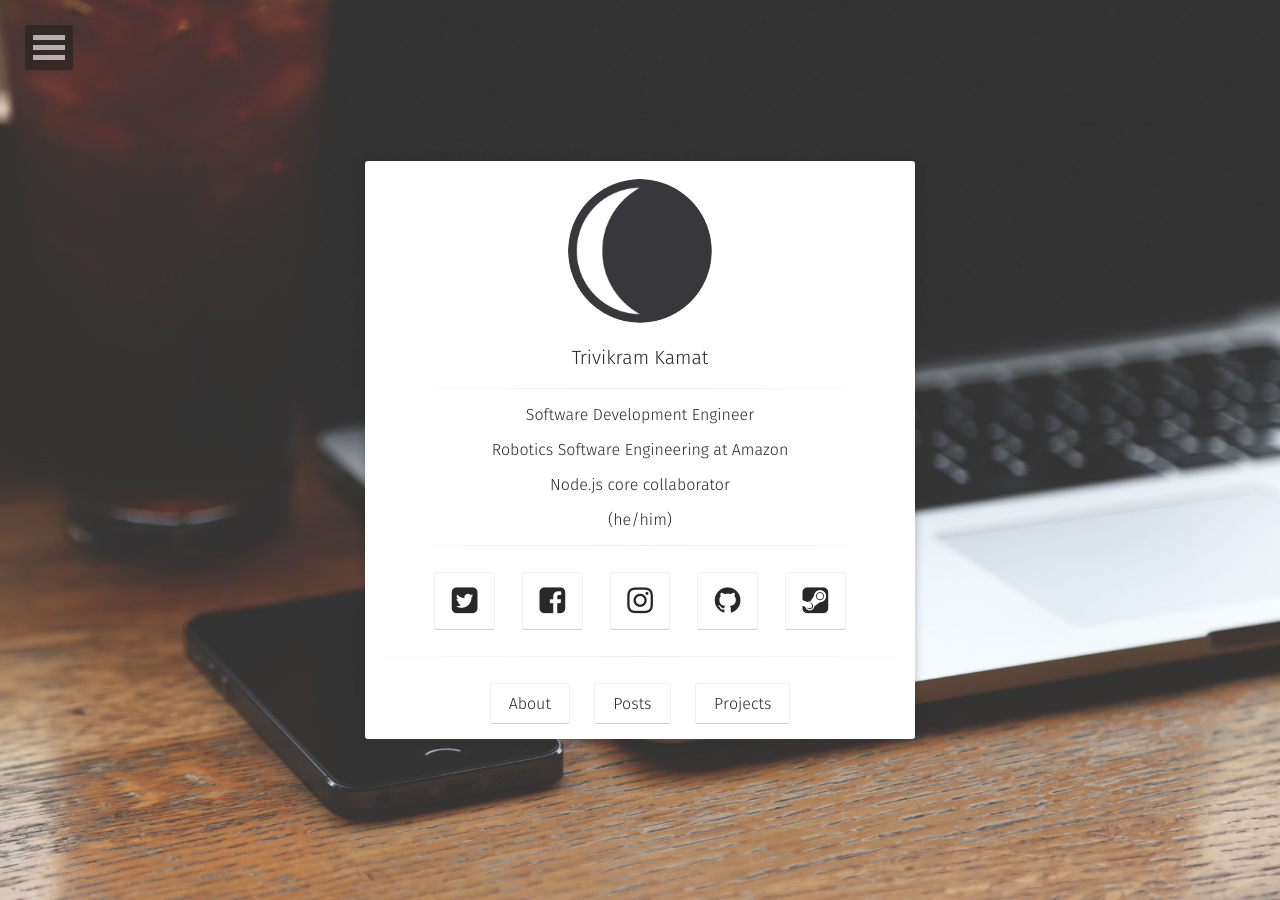
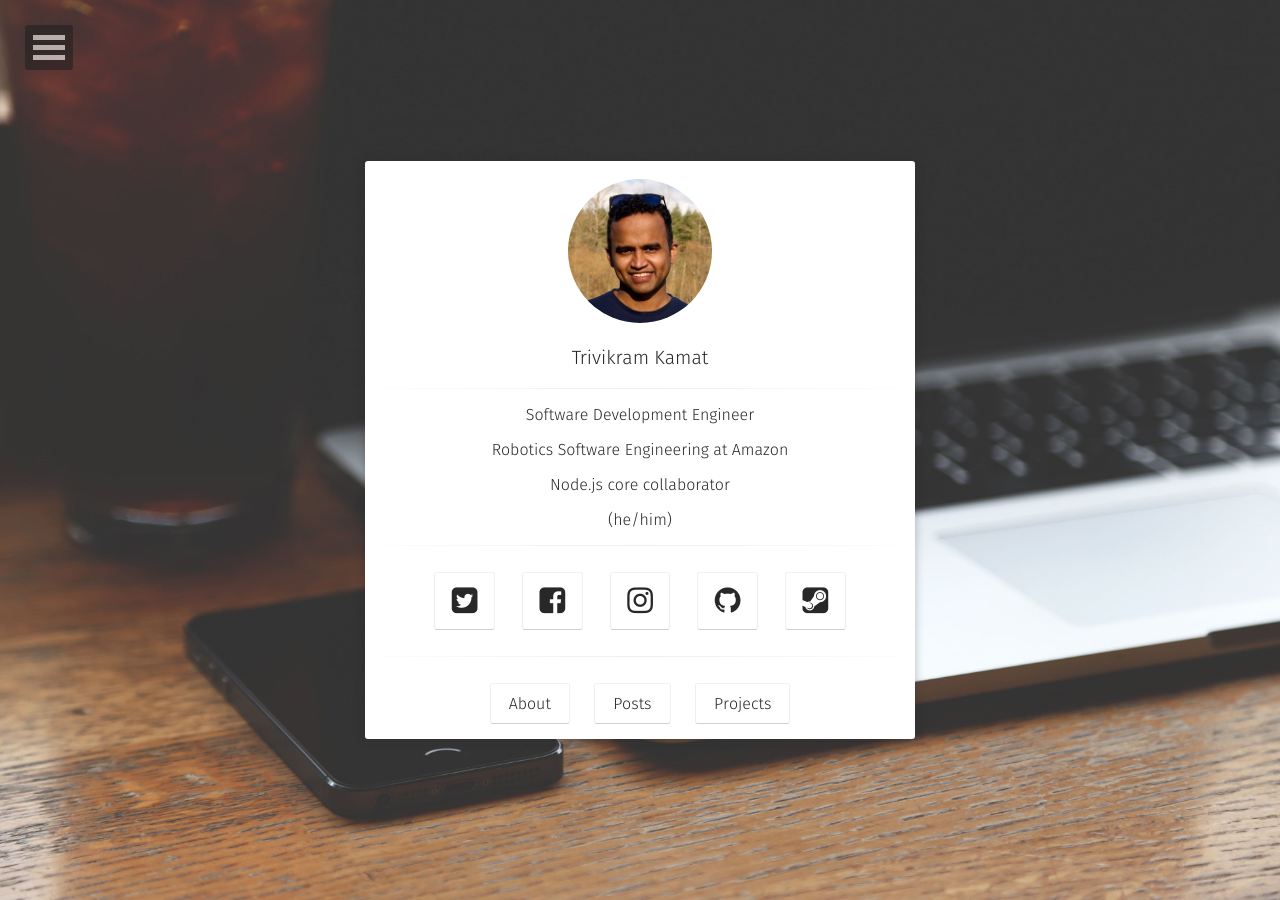
Before and after one commit to trivikr/trivikr.github.io, a Jekyll site: the page built from index.html, in a window 1280 px wide. Built offline with Jekyll 4.4.1, drawn with Linux system fonts in a browser that asks for light colours; some web fonts are replaced.

Commit message:
Updated logo

```diff
--- a/_config.yml
+++ b/_config.yml
@@ -7,7 +7,7 @@ gender:             (he/him)
 description:        "Trivikram Kamat - Software Development Engineer, Science, Technology, JavaScript, NodeJS, React"
 reading_time:       true
 words_per_minute:   200
-logo:               'assets/img/logo.png'
+logo:               'assets/img/logo.jpg'
 background:         'assets/img/placeholder-big.jpg'
 tiled_bg:           false   # Set this true if you want to tile your background image, otherwise it will be covered
 locale:             en_US
```
Also changed, not shown: assets/img/logo.jpg (added), assets/img/logo.png (deleted).
